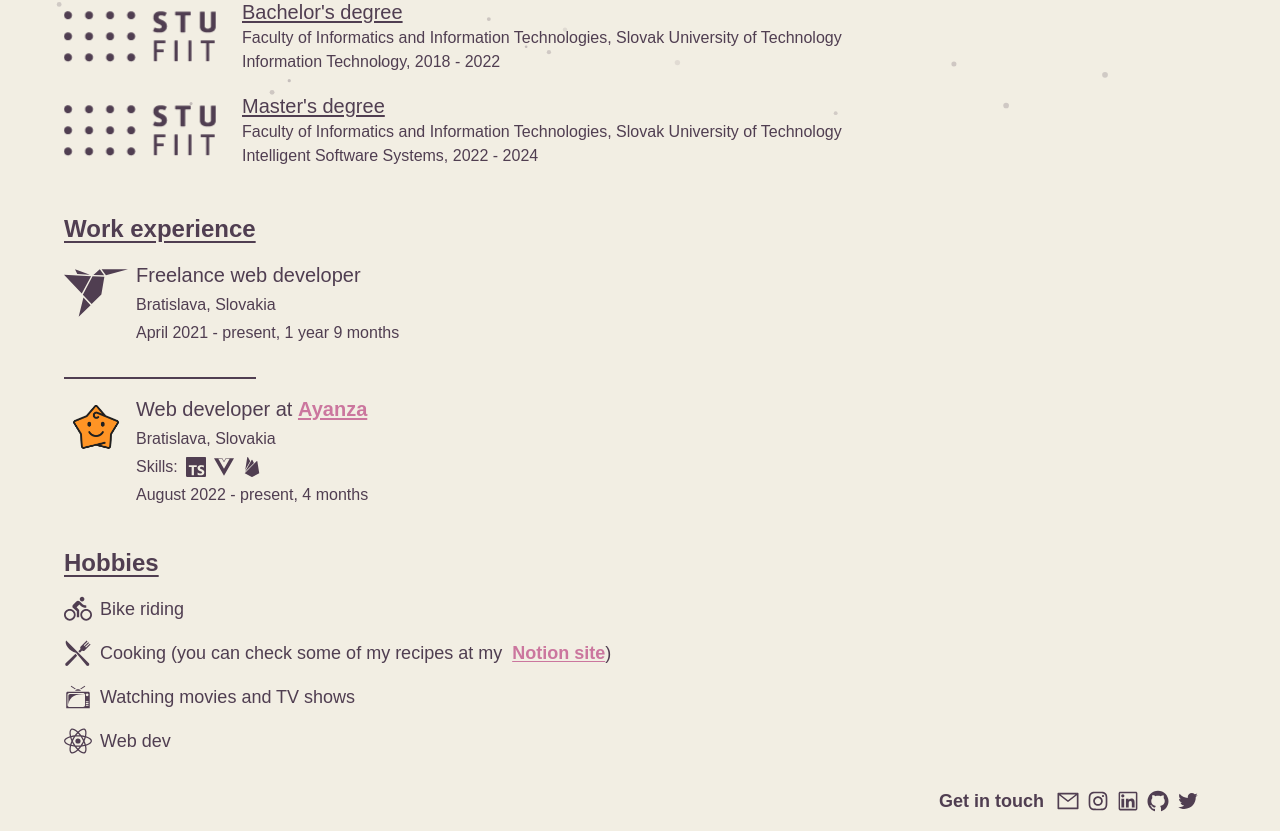
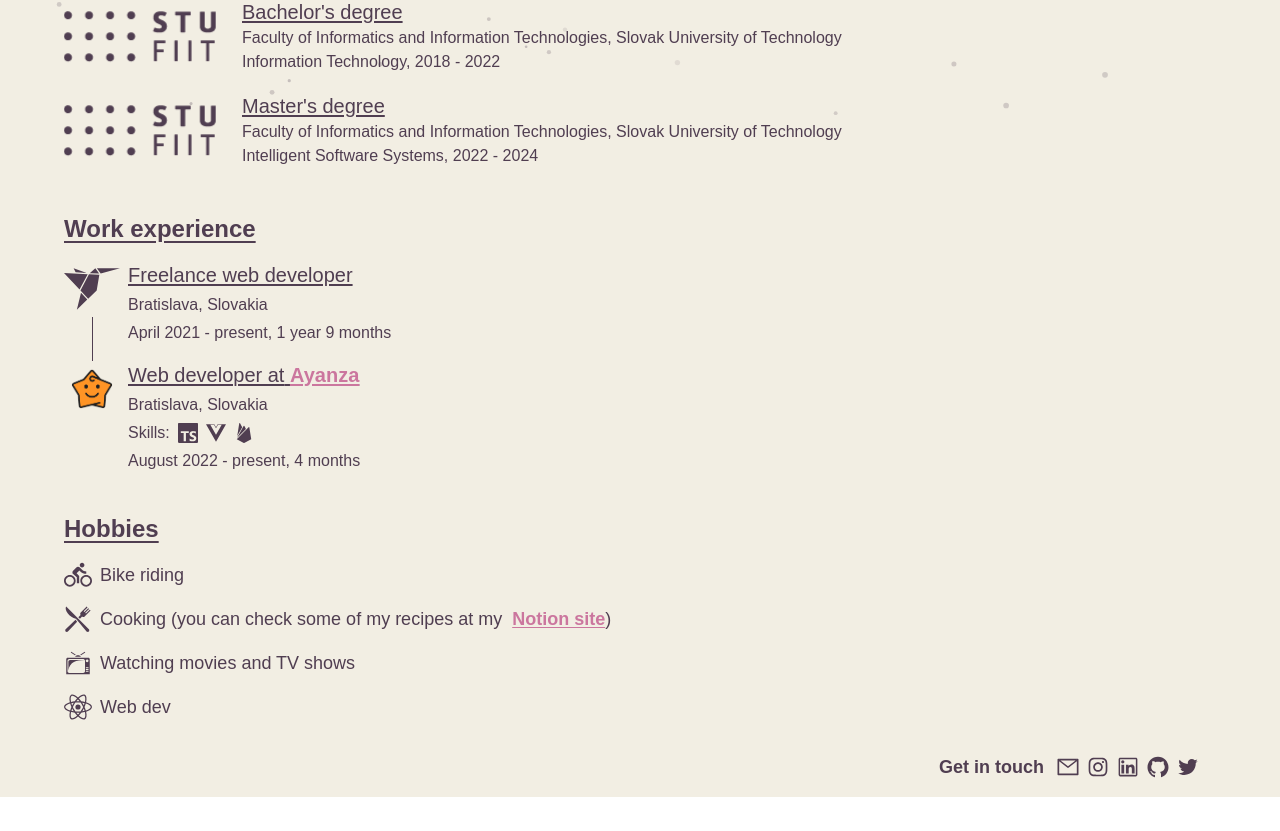
Before and after one commit to jakubabrahoim/next.js-shenenigans, a Next.js app: page / in a window 1280 px wide. Shown: the part 681-1512 px from the top of the page. After the commit the page ends 1478 px from the top, so only its background shows below. Built offline with nearby package versions, Linux system fonts and the light colour scheme.

Commit message:
updated styling of items in work section

```diff
--- a/components/Home/Work.tsx
+++ b/components/Home/Work.tsx
@@ -43,9 +43,16 @@ const Work = () => {
             </h2>
             <div>
                 <div className='flex gap-2'>
-                    <ReactIcon icon={<SiFreelancer />} iconClass='w-16 h-16' />
+                    <div className='flex flex-col items-center'>
+                        <ReactIcon
+                            icon={<SiFreelancer />}
+                            iconClass='w-14 h-14 no-shrink'
+                        />
+                        <div className='w-px grow border-l border-jet-200'></div>
+                    </div>
+
                     <div className='mb-4 flex w-fit flex-col gap-1'>
-                        <h3 className='text-xl font-medium'>
+                        <h3 className='text-xl font-medium underline underline-offset-2'>
                             Freelance web developer
                         </h3>
                         <span>Bratislava, Slovakia</span>
@@ -58,17 +65,15 @@ const Work = () => {
                     </div>
                 </div>
 
-                <hr className='my-4 w-1/6 border border-jet-200' />
-
                 <div className='flex gap-2'>
                     {/* eslint-disable-next-line @next/next/no-img-element */}
                     <img
                         src='/images/ayanza.png'
                         alt='Ayanza'
-                        className='h-16 w-16'
+                        className='h-14 w-14'
                     />
                     <div className='flex w-fit flex-col gap-1'>
-                        <h3 className='text-xl font-medium'>
+                        <h3 className='text-xl font-medium underline underline-offset-2'>
                             Web developer at{' '}
                             <a
                                 className='font-bold text-orchid underline underline-offset-2 transition duration-500 hover:text-orchid-200'
```
